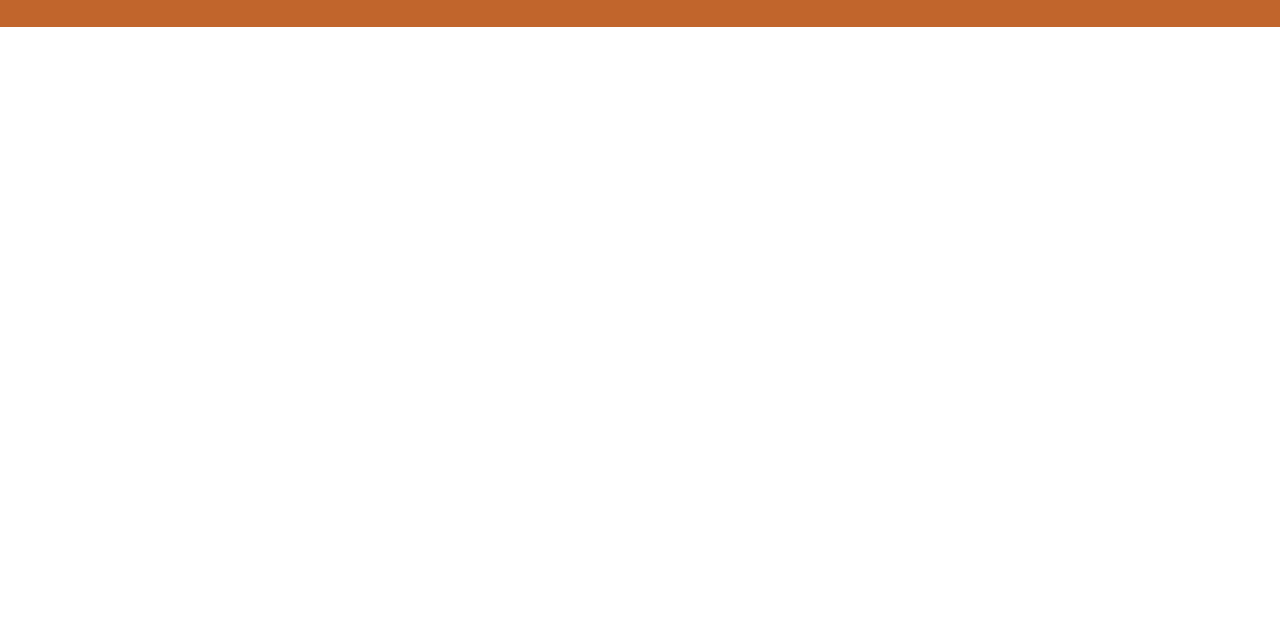
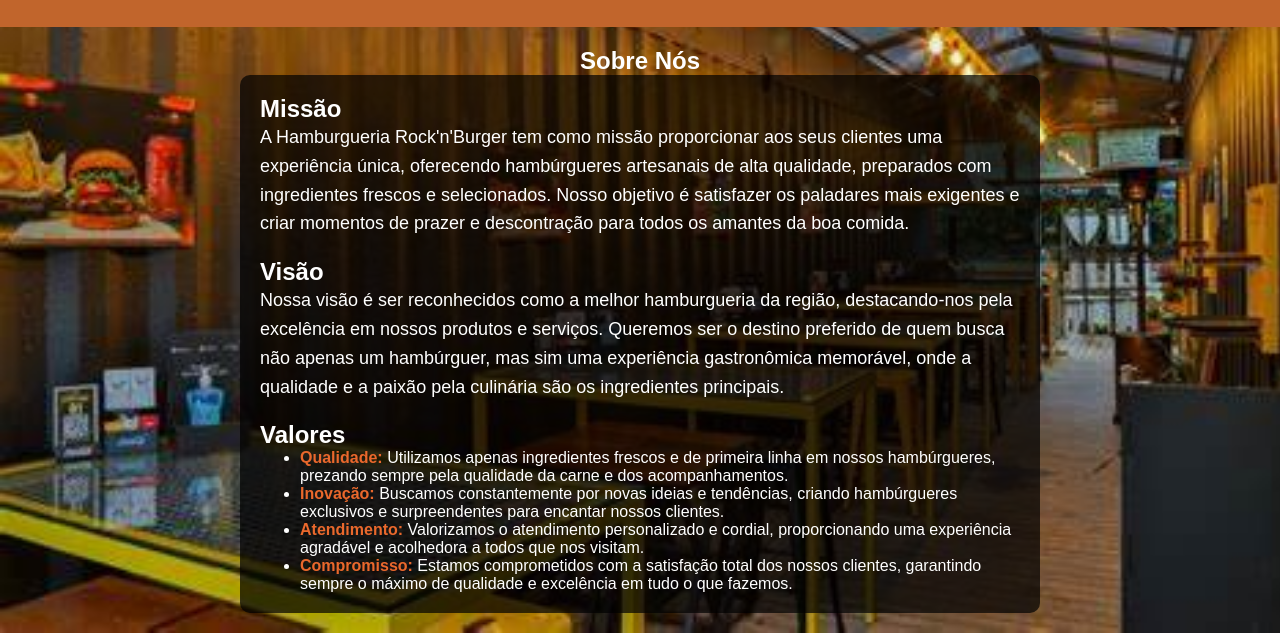
Before and after one commit to GBLBORGES/hamburguer, a plain HTML site: page index.html in a window 1280 px wide. Shown: the part 233-866 px from the top of the page. Before the commit the page ends 800 px from the top, so only its background shows below. Drawn offline with Linux system fonts and the light colour scheme.

Commit message:
feat: article to put mission,vision info about the company

```diff
--- a/hamburguer.css
+++ b/hamburguer.css
@@ -11,7 +11,32 @@
  }
 
  body {
-    font-family: Roboto
+    font-family: Arial, sans-serif;
+    background-image: url('./src/tela\ de\ fundo.jpg'); /* Substitua 'background.jpg' pelo caminho da sua imagem de fundo */
+    background-size: cover;
+    color: #fff;
+}
+.container {
+    max-width: 800px;
+    margin: 0 auto;
+    padding: 20px;
+}
+.mission {
+    background-color: rgba(0, 0, 0, 0.7); /* Fundo semi-transparente preto */
+    padding: 20px;
+    border-radius: 10px;
+}
+h1 {
+    text-align: center;
+}
+p {
+    font-size: 18px;
+    line-height: 1.6;
+    margin-bottom: 20px;
+}
+.highlight {
+    font-weight: bold;
+    color: #ea682c;
 }
 
 a {
--- a/index.html
+++ b/index.html
@@ -2,7 +2,7 @@
 <head>
     <meta charset="UTF-8">
     <meta name="viewport" content="width=device-width, initial-scale=1.0">
-    <title>Açai Store</title>
+    <title>hamburguer Store</title>
     <link href='https://fonts.googleapis.com/css?family=Roboto' rel='stylesheet'>
     <link rel="stylesheet" href="https://cdnjs.cloudflare.com/ajax/libs/font-awesome/4.7.0/css/font-awesome.min.css">
     <link rel="stylesheet" href="hamburguer.css">
@@ -27,5 +27,26 @@
              </a>
          </div>
     </header>
+    <article class="container">
+        <h1>Sobre Nós</h1>
+        <div class="mission">
+            <h2>Missão</h2>
+            <p>A Hamburgueria Rock'n'Burger tem como missão proporcionar aos seus clientes uma experiência única, oferecendo hambúrgueres artesanais de alta qualidade, preparados com ingredientes frescos e selecionados. Nosso objetivo é satisfazer os paladares mais exigentes e criar momentos de prazer e descontração para todos os amantes da boa comida.</p>
+
+            <h2>Visão</h2>
+            <p>Nossa visão é ser reconhecidos como a melhor hamburgueria da região, destacando-nos pela excelência em nossos produtos e serviços. Queremos ser o destino preferido de quem busca não apenas um hambúrguer, mas sim uma experiência gastronômica memorável, onde a qualidade e a paixão pela culinária são os ingredientes principais.</p>
+
+            <h2>Valores</h2>
+            <ul>
+                <li><span class="highlight">Qualidade:</span> Utilizamos apenas ingredientes frescos e de primeira linha em nossos hambúrgueres, prezando sempre pela qualidade da carne e dos acompanhamentos.</li>
+                <li><span class="highlight">Inovação:</span> Buscamos constantemente por novas ideias e tendências, criando hambúrgueres exclusivos e surpreendentes para encantar nossos clientes.</li>
+                <li><span class="highlight">Atendimento:</span> Valorizamos o atendimento personalizado e cordial, proporcionando uma experiência agradável e acolhedora a todos que nos visitam.</li>
+                <li><span class="highlight">Compromisso:</span> Estamos comprometidos com a satisfação total dos nossos clientes, garantindo sempre o máximo de qualidade e excelência em tudo o que fazemos.</li>
+            </ul>
+        </div>
+    </article>
+    <section>
+
+    </section>
 </body>
 </html>
```
Also changed, not shown: src/tela de fundo.jpg (added).
